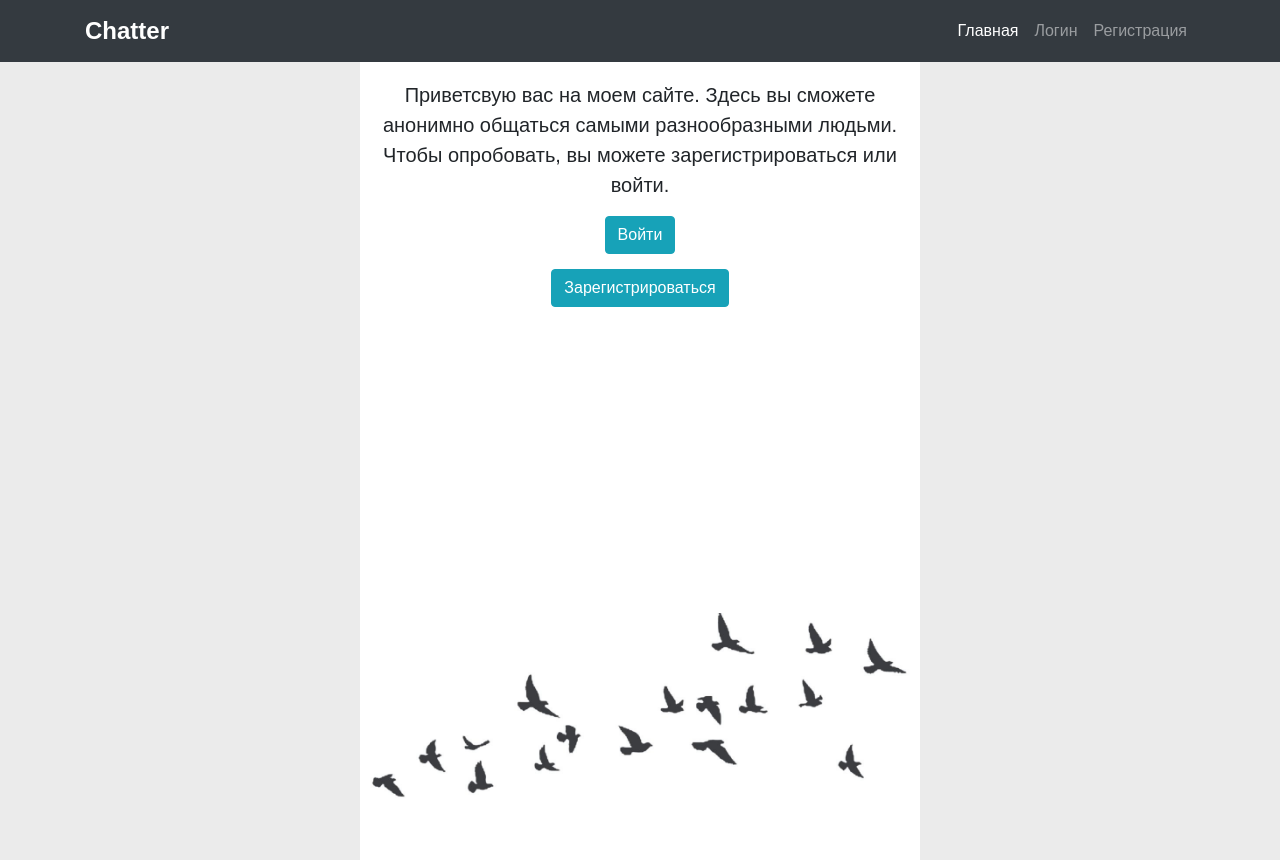
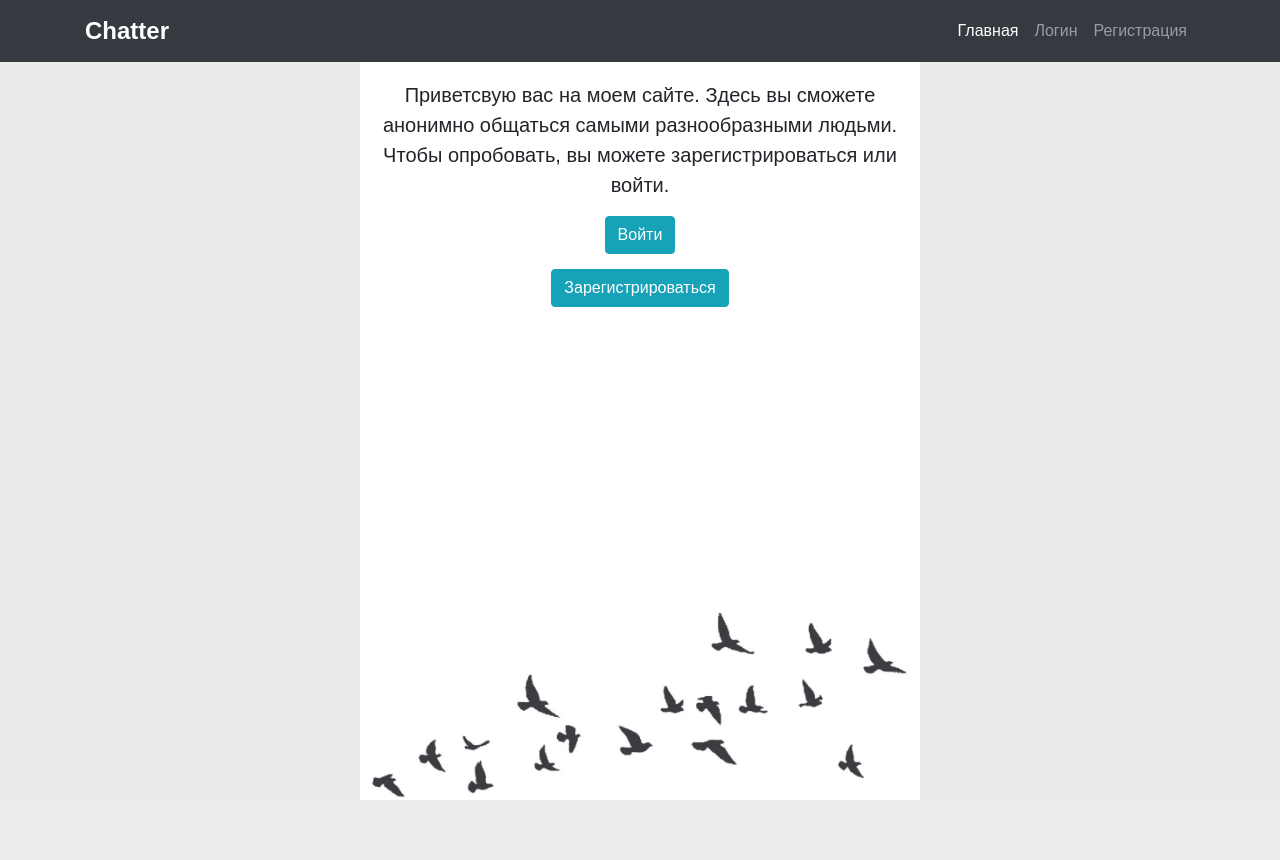
Before and after one commit to Cagey7/chatter, a Flask app: page / in a window 1280 px wide. After the commit the page ends 800 px from the top, so only its background shows below. Run offline with Flask 3, Linux system fonts and the light colour scheme; some libraries are stand-ins or nearby versions.

Commit message:
Changed the display of background images

```diff
--- a/app/static/styles/base.css
+++ b/app/static/styles/base.css
@@ -1,7 +1,6 @@
 body {
     font-family: Arial, sans-serif;
     background-color: #ebebeb;
-    padding-top: 60px;
 }
 .form-signin {
     max-width: 330px;
@@ -116,3 +115,19 @@ body {
     text-align: center;
     font-size: 20px;
 }
+
+/* background images */
+
+.cats-background {
+    width: 560px;
+    background: url(/static/images/chatbg.jpeg);
+}
+
+.birds-background {
+    background: url(/static/images/birds.jpeg);
+    background-color: white;
+    background-position: bottom;
+    width: 560px;
+    background-size: 100%;
+    background-repeat: no-repeat;
+}
--- a/app/templates/auth/login.html
+++ b/app/templates/auth/login.html
@@ -5,9 +5,8 @@
 {% endblock %}
 
 {% block content %}
-<div class="container">
-    <div class="row" style="min-height: 100vh;">
-        <div class="mx-auto center_block" style="width: 560px;">
+    <div class="mx-auto center_block birds-background" style="width: 560px;">
+        <div style="margin-bottom: 200px;">
             <div class="container">
                 <form class="form-signin" method="post">
                     {{ form.hidden_tag() }}
@@ -26,8 +25,6 @@
                     {{ form.submit(class="btn btn-lg btn-info btn-block mt-4", type="submit")}}
                 </form>
             </div>
-            <img src="/static/images/birds.jpeg" style="width: 560px; margin-top: 100px;">
         </div>
     </div>
-</div>
 {% endblock %}
--- a/app/templates/base.html
+++ b/app/templates/base.html
@@ -87,7 +87,11 @@
             </div>
         </nav>
         {% endif %}
-        {% block content %}{% endblock %}
+        <div class="container">
+            <div class="row" style="min-height: 100vh; padding-top: 60px;">
+                {% block content %}{% endblock %}
+            </div>
+        </div>
         <script src="https://code.jquery.com/jquery-3.3.1.slim.min.js" integrity="sha384-q8i/X+965DzO0rT7abK41JStQIAqVgRVzpbzo5smXKp4YfRvH+8abtTE1Pi6jizo" crossorigin="anonymous"></script>
 		<script src="https://cdnjs.cloudflare.com/ajax/libs/popper.js/1.14.7/umd/popper.min.js" integrity="sha384-UO2eT0CpHqdSJQ6hJty5KVphtPhzWj9WO1clHTMGa3JDZwrnQq4sF86dIHNDz0W1" crossorigin="anonymous"></script>
 		<script src="https://stackpath.bootstrapcdn.com/bootstrap/4.3.1/js/bootstrap.min.js" integrity="sha384-JjSmVgyd0p3pXB1rRibZUAYoIIy6OrQ6VrjIEaFf/nJGzIxFDsf4x0xIM+B07jRM" crossorigin="anonymous"></script>
--- a/app/templates/chat.html
+++ b/app/templates/chat.html
@@ -5,9 +5,7 @@
 {% endblock %}
 
 {% block content %}
-<div class="container">
-    <div class="row" style="min-height: 100vh;">
-        <div class="mx-auto center_block" style="width: 560px; background: url(/static/images/chatbg.jpeg); background-repeat: repeat;">
+    <div class="mx-auto center_block cats-background">
         {% if no_users %}
             <h1>{{ no_users }}</h1>
             <a href="{{ url_for('main.replies') }}" style="text-decoration: none;">
@@ -68,6 +66,4 @@
             {% endif %}
         {% endif %}
     </div>
-    </div>
-</div>
 {% endblock %}
--- a/app/templates/index.html
+++ b/app/templates/index.html
@@ -5,9 +5,8 @@
 {% endblock %}
 
 {% block content %}
-<div class="container">
-    <div class="row" style="min-height: 100vh;">
-        <div class="mx-auto center_block" style="width: 560px;">
+    <div class="mx-auto center_block birds-background">
+        <div style="margin-bottom: 200px;">
             {% if msg %}
                 <p class="text-myinfo" style="text-align: center; font-size: 20px">Ваши сообщения уже ожидают ответа от новых пользователей</p>
                 <a href="{{ url_for('main.replies') }}" style="text-decoration: none;">
@@ -41,8 +40,7 @@
                     </div>
                 </div>
             {% endif %}
-            <img src="/static/images/birds.jpeg" style="width: 560px; position: absolute; bottom: 0; max-width: 100%;">
         </div>
     </div>
-</div>
+
 {% endblock %}
--- a/app/templates/replies.html
+++ b/app/templates/replies.html
@@ -5,9 +5,7 @@
 {% endblock %}
 
 {% block content %}
-<div class="container">
-    <div class="row" style="min-height: 100vh;">
-        <div class="mx-auto center_block" style="width: 560px; background: url(/static/images/chatbg.jpeg);">
+    <div class="mx-auto center_block cats-background">
         <div class="container">
             {% if unanswered_chats %}
                 <div class="text-myinfo" style="text-align: center; font-size: 20px;">Ваши неотвеченные переписки</div>
@@ -24,6 +22,4 @@
             {% endif %}
         </div>
     </div>
-    </div>
-</div>
 {% endblock %}
```
Also changed, not shown: app/templates/404.html (+5 -9 lines), app/templates/500.html (+5 -9 lines), app/templates/auth/profile.html (+2 -5 lines), app/templates/auth/register.html (+2 -5 lines). Lines whose indentation alone changed are shown as unchanged.
